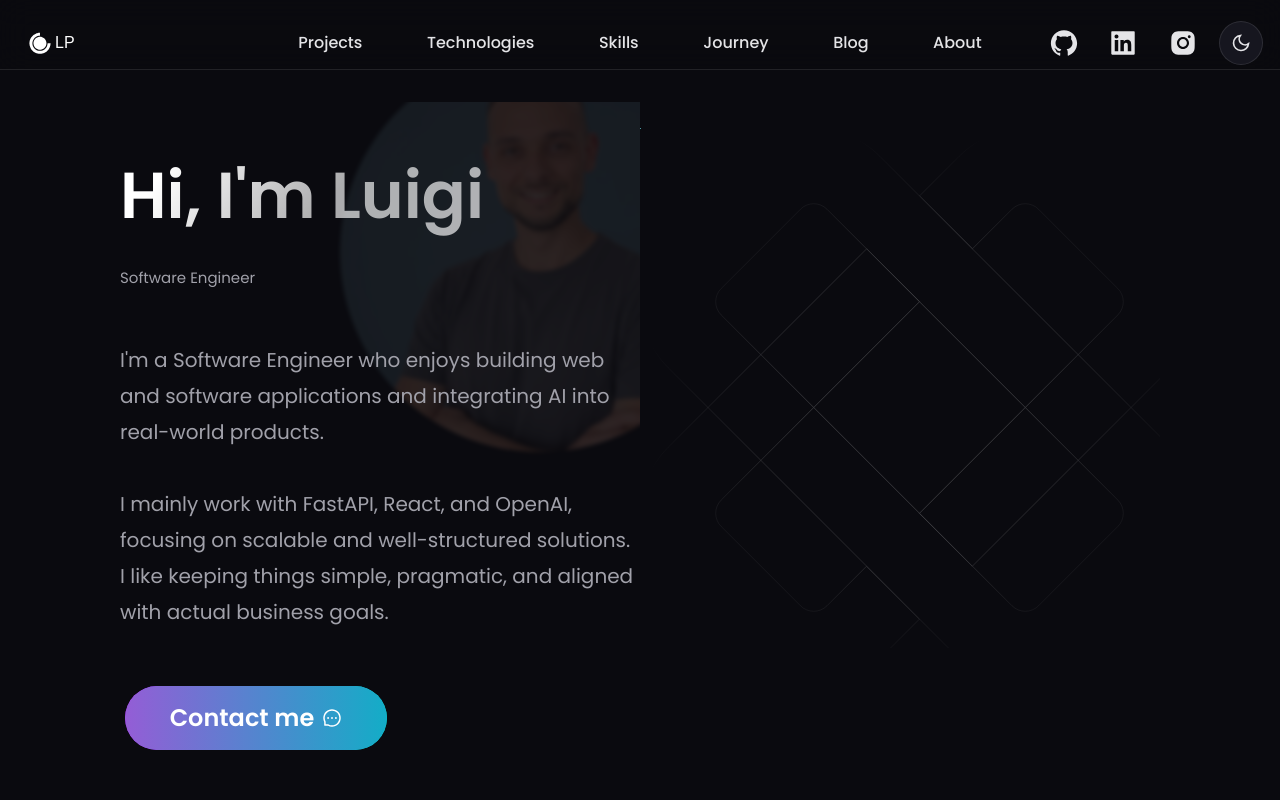
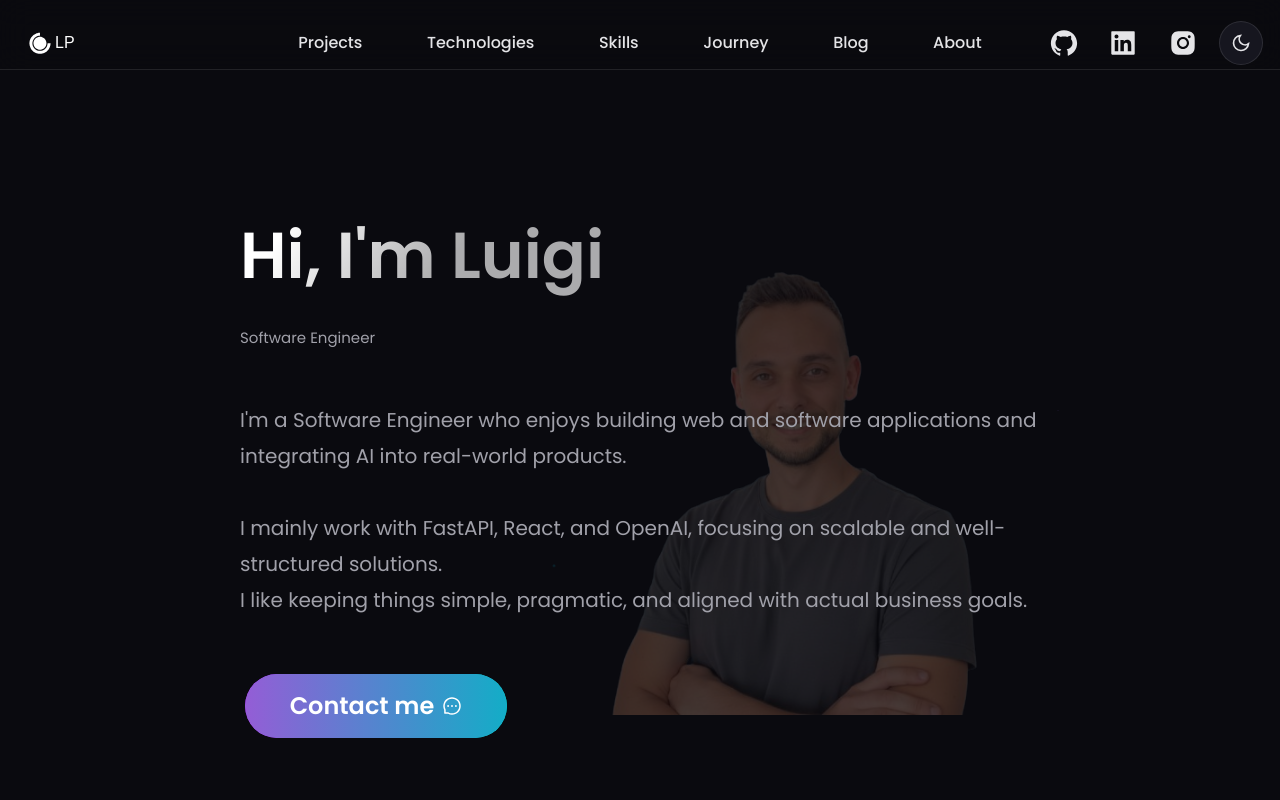
Before and after one commit to luigiPinna/Personal-portfolio, a Next.js app: page / in a window 1280 px wide. Shown: the top 800 px of the page. Built offline with nearby package versions, Linux system fonts and the light colour scheme.

Commit message:
new photo without bg

```diff
--- a/src/components/Hero/HeroStyles.js
+++ b/src/components/Hero/HeroStyles.js
@@ -2,37 +2,87 @@ import styled from 'styled-components';
 
 export const LeftSection = styled.div`
   width: 100%;
-  flex: 1;
+  max-width: 1200px;
+  margin: 0 auto;
   position: relative;
   z-index: 1;
+  padding: 6rem 2rem;
 
-  /* Foto come background dietro il titolo - effetto 3D */
+  /* Foto come sfondo - ben posizionata */
   &::before {
     content: '';
     position: absolute;
-    top: -50px;
-    right: -100px;
-    width: 400px;
-    height: 400px;
-    background-image: url('/images/profile.jpg');
-    background-size: cover;
+    top: 50%;
+    right: 5%;
+    transform: translateY(-50%);
+    width: 450px;
+    height: 450px;
+    background-image: url('/images/hero_img.png');
+    background-size: contain;
     background-position: center;
-    border-radius: 50%;
-    opacity: 0.15;
-    filter: blur(2px);
+    background-repeat: no-repeat;
+    opacity: 0.25;
     z-index: -1;
     pointer-events: none;
+    animation: float 6s ease-in-out infinite;
+
+    @keyframes float {
+      0%, 100% { transform: translateY(-50%) translateX(0); }
+      50% { transform: translateY(-50%) translateX(10px); }
+    }
 
     @media ${(props) => props.theme.breakpoints.lg} {
-      width: 300px;
-      height: 300px;
-      right: -50px;
-      top: -30px;
-      opacity: 0.1;
+      width: 380px;
+      height: 380px;
+      right: 3%;
+      opacity: 0.2;
     }
 
     @media ${(props) => props.theme.breakpoints.md} {
-      display: none;
+      width: 320px;
+      height: 320px;
+      right: 0;
+      opacity: 0.18;
+    }
+
+    @media ${(props) => props.theme.breakpoints.sm} {
+      width: 250px;
+      height: 250px;
+      right: -10%;
+      opacity: 0.15;
+    }
+  }
+
+  /* Particelle tecnologiche animate */
+  &::after {
+    content: '';
+    position: absolute;
+    top: 0;
+    left: 0;
+    right: 0;
+    bottom: 0;
+    background-image:
+      radial-gradient(2px 2px at 20% 30%, rgba(139, 92, 246, 0.3), transparent),
+      radial-gradient(2px 2px at 60% 70%, rgba(6, 182, 212, 0.3), transparent),
+      radial-gradient(1px 1px at 50% 50%, rgba(139, 92, 246, 0.2), transparent),
+      radial-gradient(2px 2px at 80% 10%, rgba(6, 182, 212, 0.3), transparent),
+      radial-gradient(1px 1px at 90% 60%, rgba(139, 92, 246, 0.2), transparent),
+      radial-gradient(2px 2px at 33% 80%, rgba(6, 182, 212, 0.3), transparent),
+      radial-gradient(1px 1px at 15% 90%, rgba(139, 92, 246, 0.2), transparent);
+    background-size: 200% 200%;
+    background-position: 0% 0%;
+    animation: particles 20s ease-in-out infinite;
+    opacity: 0.6;
+    z-index: -2;
+    pointer-events: none;
+
+    @keyframes particles {
+      0%, 100% { background-position: 0% 0%; }
+      50% { background-position: 100% 100%; }
+    }
+
+    @media ${(props) => props.theme.breakpoints.sm} {
+      opacity: 0.3;
     }
   }
 
@@ -42,20 +92,18 @@ export const LeftSection = styled.div`
   }
 
   @media ${(props) => props.theme.breakpoints.lg} {
-    padding-right: 0;
-    margin-bottom: 2rem;
+    padding: 5rem 2rem;
+  }
+
+  @media ${(props) => props.theme.breakpoints.md} {
+    padding: 4rem 2rem;
   }
 
   @media ${(props) => props.theme.breakpoints.sm} {
     width: 100%;
-    display: flex;
-    flex-direction: column;
-    margin: 0 auto;
-    padding-right: 0;
+    padding: 3rem 1.5rem;
   }
 `;
-
-// Rimossi RightSection, ProfileImage, ButtonWrapper che non servono più
 
 // Manteniamo PersonalPhoto per retrocompatibilità ma deprecato
 export const PersonalPhoto = styled.div`
--- a/src/pages/index.js
+++ b/src/pages/index.js
@@ -1,7 +1,6 @@
 "use client";
 
 import Acomplishments from "../components/Acomplishments/Acomplishments";
-import BgAnimation from "../components/BackgrooundAnimation/BackgroundAnimation";
 import Hero from "../components/Hero/Hero";
 import Projects from "../components/Projects/Projects";
 import Technologies from "../components/Technologies/Technologies";
@@ -14,9 +13,8 @@ import { Section } from "../styles/GlobalComponents";
 const Home = () => {
   return (
     <Layout>
-      <Section grid>
+      <Section>
         <Hero />
-        <BgAnimation />
       </Section>
       <Projects />
       <Technologies />
```
Also changed, not shown: public/images/hero_img.png (added), public/images/hero_img1.png (added), 2 other files (tests, documents, lock files or other folders).
